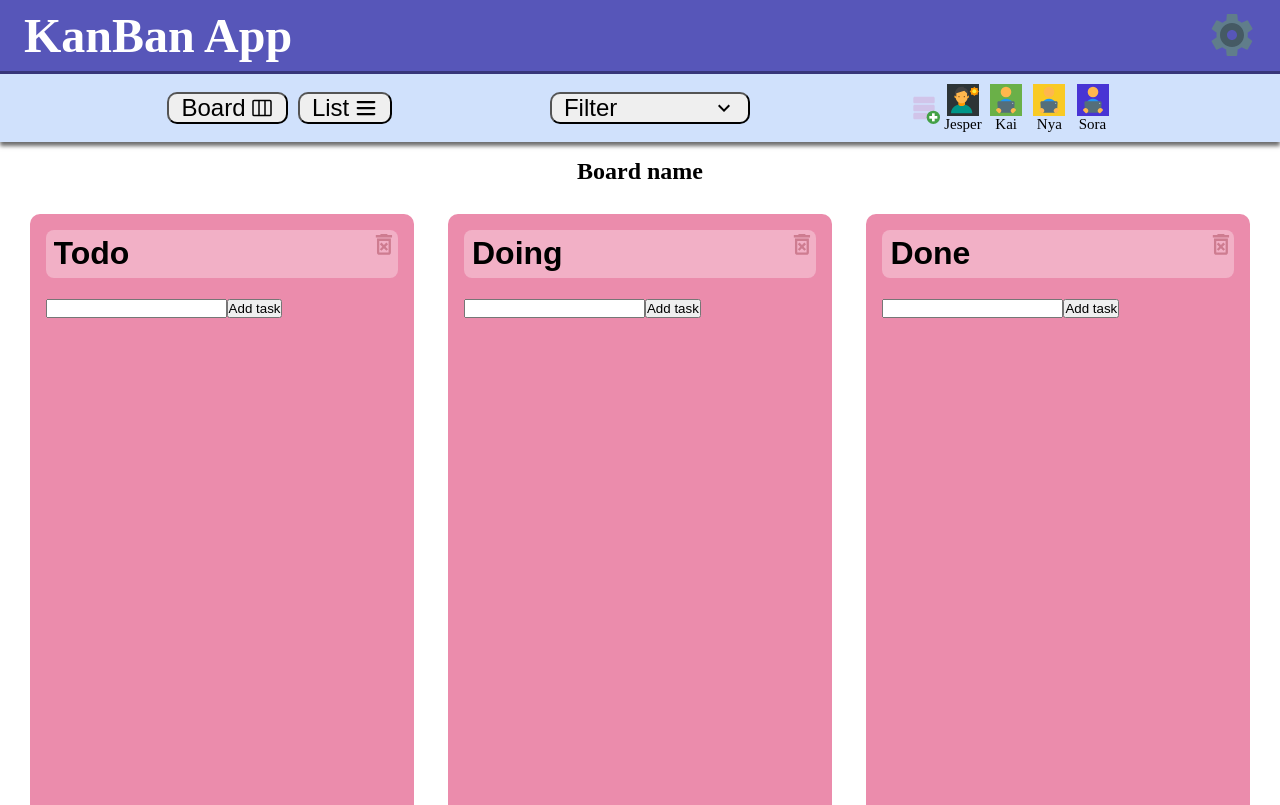
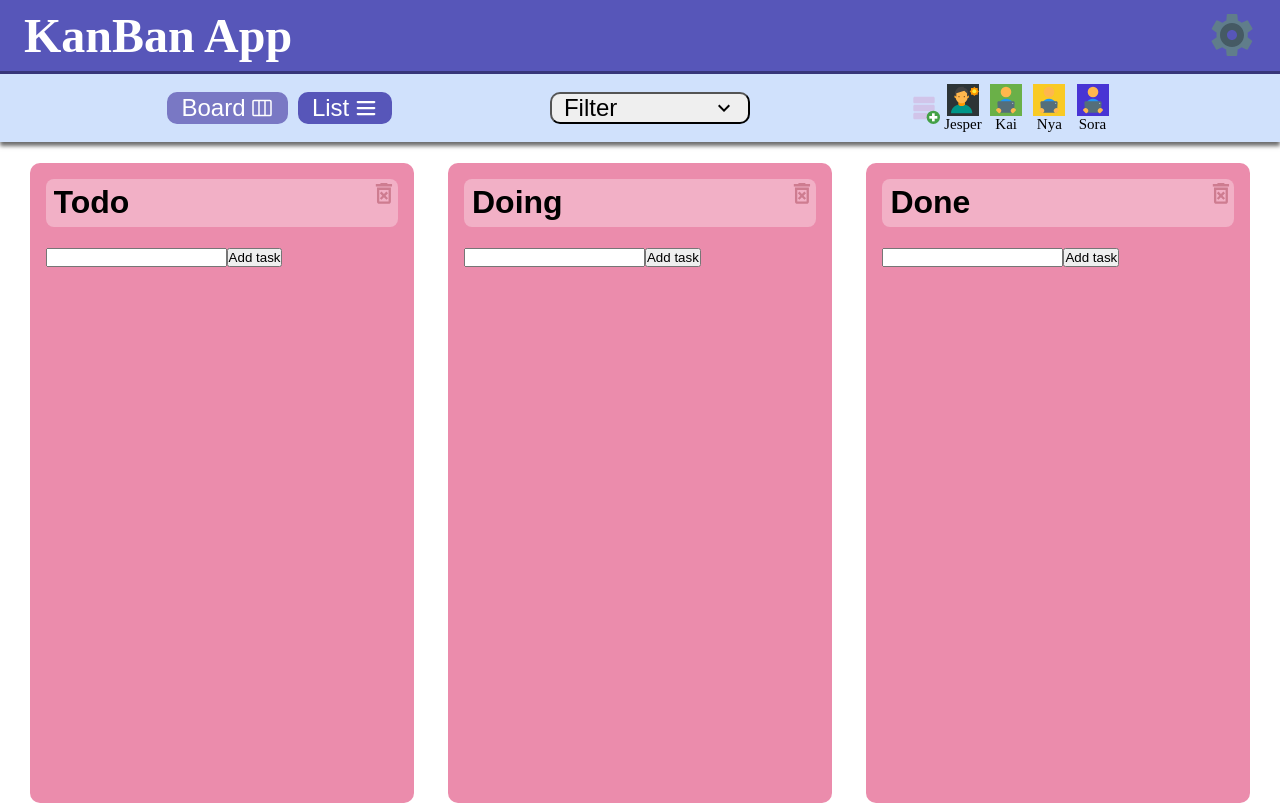
Before and after one commit to jumistrandberg/kanban_collab, a React (Vite) app: page / in a window 1280 px wide. Shown: the top 805 px of the page. Built offline with nearby package versions, Linux system fonts and the light colour scheme.

Commit message:
added active classes to board/list view. removed h2 in board and list components

```diff
--- a/src/components/Header.jsx
+++ b/src/components/Header.jsx
@@ -1,6 +1,6 @@
 import React, { useState } from "react";
 import { useSelector } from "react-redux";
-import { Link, NavLink } from "react-router-dom";
+import { Link, useLocation } from "react-router-dom";
 
 //icons
 import { FcAddDatabase } from "react-icons/fc";
@@ -22,6 +22,8 @@ const Header = () => {
   const activeUser = useActiveUser();
   const [isFilterShown, setIsFilterShown] = useState(false);
   const [showAddUserModal, setShowAddUserModal] = useState(false);
+  const [activeButton, setActiveButton] = useState("board");
+  const location = useLocation();
   const tasks = useSelector((state) => state.allTaskReducer.tasks);
   const users = useSelector((state) => state.allUsersReducer.users);
   //filteredUsers is the same for all tasks and therefore can tasks[0] be used
@@ -45,6 +47,10 @@ const Header = () => {
     setIsFilterShown(!isFilterShown);
   };
 
+  const handleButtonClick = (button) => {
+    setActiveButton(button);
+  };
+
   return (
     <header>
       <div
@@ -64,16 +70,28 @@ const Header = () => {
       <div className={styles.subHeader}>
         <div className={styles.toolsDiv}>
           <div className={styles.vueBtnDiv}>
-            <NavLink to="/" className={styles.button_links}>
-              <button className={styles.buttons}>
-                Board <HiOutlineViewColumns />
-              </button>
-            </NavLink>
-            <NavLink to="/list" className={styles.button_links}>
-              <button className={styles.buttons}>
-                List <PiListBold />
-              </button>
-            </NavLink>
+            <Link
+              to="/"
+              className={
+                location.pathname === "/"
+                  ? styles.activeButton
+                  : styles.viewButtons
+              }
+              onClick={() => handleButtonClick("board")} // Update activeButton state
+            >
+              Board <HiOutlineViewColumns />
+            </Link>
+            <Link
+              to="/list"
+              className={
+                location.pathname === "/list"
+                  ? styles.activeButton
+                  : styles.viewButtons
+              }
+              onClick={() => handleButtonClick("list")} // Update activeButton state
+            >
+              List <PiListBold />
+            </Link>
           </div>
 
           <div className={styles.filter_container}>
--- a/src/pages/Board.jsx
+++ b/src/pages/Board.jsx
@@ -33,7 +33,6 @@ const Board = () => {
 
   return (
     <section>
-      <h2>Board name</h2>
       <div className={styles.boardContainer}>
         {columns.map((column, index) => (
           <Column
--- a/src/pages/ListPage.jsx
+++ b/src/pages/ListPage.jsx
@@ -34,7 +34,6 @@ const ListPage = () => {
       onDragLeave={handleDragLeave}
       onDrop={handleDragEnd}
     >
-      <h2>List view</h2>
       {tasksFilteredByUsers.map((task) => (
         <ListItem
           key={`listItem-${task.id}`}
--- a/src/styling/Header.module.css
+++ b/src/styling/Header.module.css
@@ -44,6 +44,7 @@
 }
 
 .buttons {
+  font-family: Arial, Helvetica, sans-serif;
   font-size: 1.5rem;
   padding: 0 0.5em;
   border-radius: 10px;
@@ -93,3 +94,35 @@
   border-radius: 50%;
   font-size: 3.2rem;
 }
+
+.viewButtons {
+  font-family: Arial, Helvetica, sans-serif;
+  text-decoration: none;
+  color: #fff;
+  background-color: #5756b9;
+  font-size: 1.5rem;
+  padding: 0 0.5em;
+  border-radius: 10px;
+  display: flex;
+  align-items: center;
+  gap: 0.2em;
+  border: 2px solid #5756b9;
+}
+
+.viewButtons:hover {
+  background-color: #7876ff;
+}
+
+.activeButton {
+  font-family: Arial, Helvetica, sans-serif;
+  background-color: #7978c4;
+  color: #fff;
+  text-decoration: none;
+  font-size: 1.5rem;
+  padding: 0 0.5em;
+  border-radius: 10px;
+  display: flex;
+  align-items: center;
+  gap: 0.2em;
+  border: 2px solid #7978c4;
+}
```
